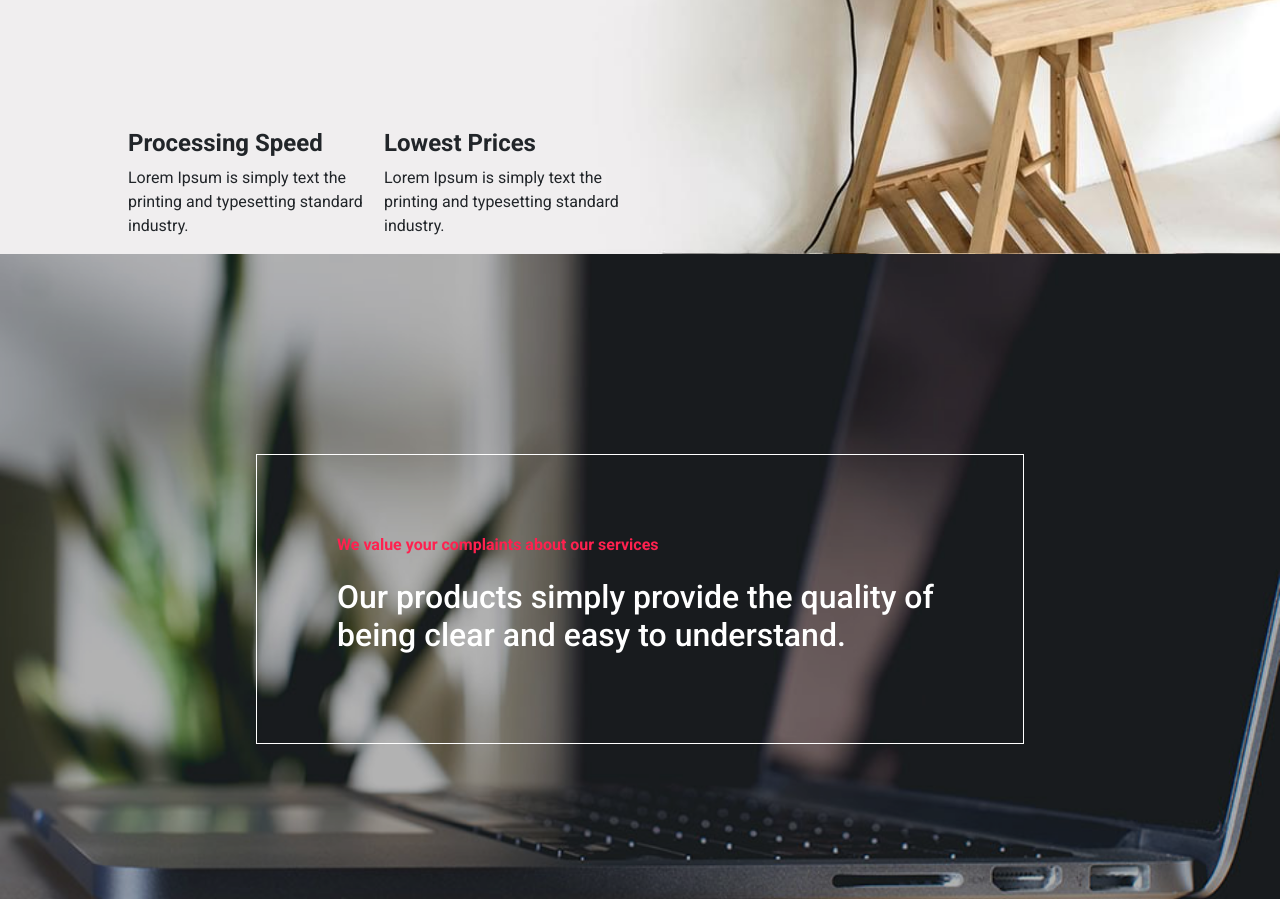
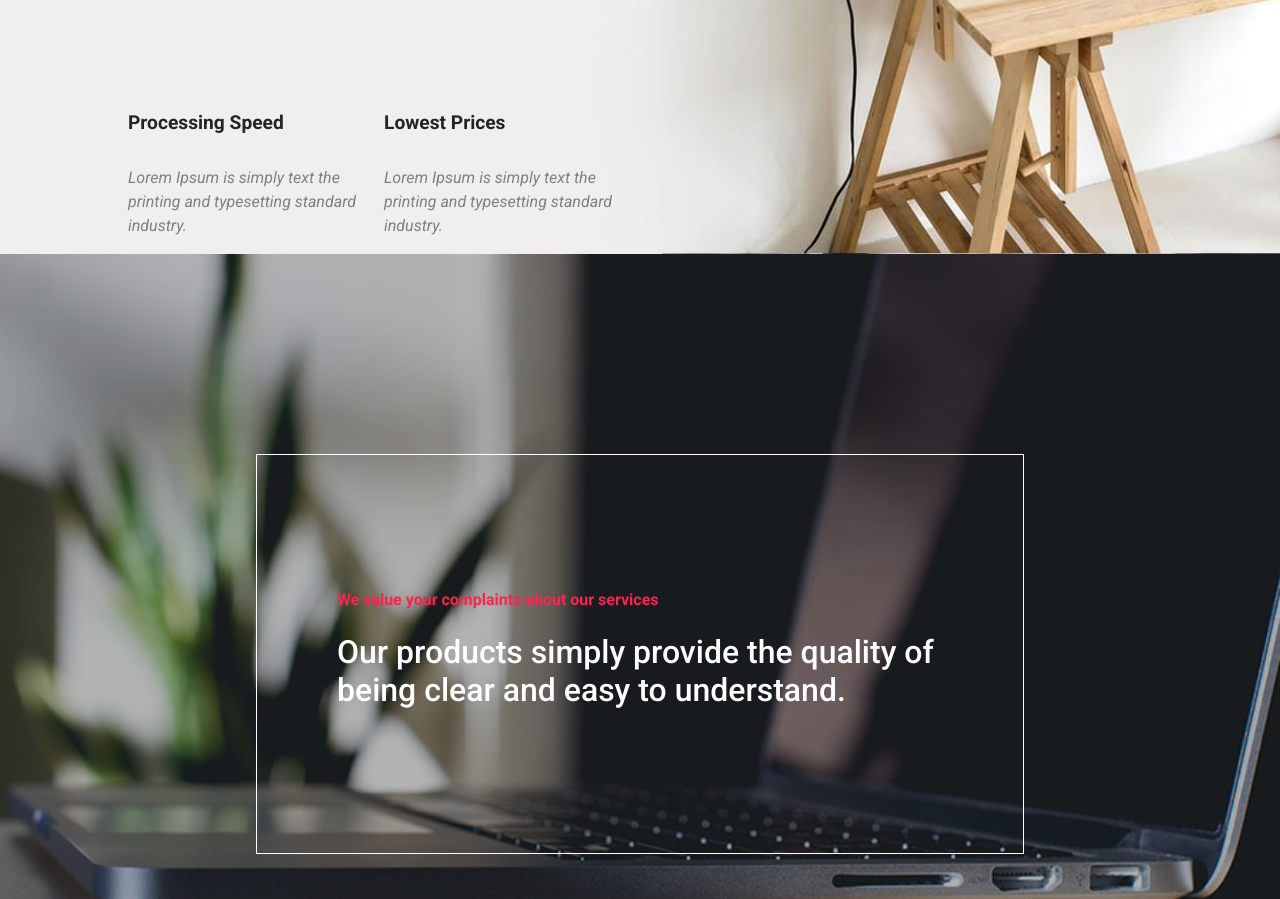
Before and after one commit to SidhantSIDHANT/nicePage-Studio-website, a website: page index.html in a window 1280 px wide. Shown: the part 4065-4964 px from the top of the page. Drawn offline with nearby package versions, Linux system fonts and the light colour scheme.

Commit message:
responsice

```diff
--- a/assets/css/style.css
+++ b/assets/css/style.css
@@ -70,6 +70,7 @@ section.experience-section-3 .box-height-shadow {
 .experience-section-4 .image-height,
 .black-box {
     height: 22rem;
+    max-height: auto;
     object-fit: cover;
     width: 100%;
     background-color: black;
@@ -117,6 +118,15 @@ section.digitalExperience-section-7 {
     position: relative;
 }
 
+.digitalExperience-section-7 h4{
+    font-size: 1.2rem;
+    margin-bottom: 2rem;
+}
+
+.digitalExperience-section-7 p{
+    font-style: italic;
+    color : #808080;
+}
 /* ourProducts-section-8 */
 
 .ourProducts-section-8 {
@@ -132,12 +142,17 @@ section.ourProducts-section-8::after {
 
 
 section.ourProducts-section-8 .outproducts-box {
+    min-height: 50%;
     width: 60%;
     position: absolute;
     top: 25%;
     left: 20%;
     border: 1px solid white;
     z-index: 5555;
+    display: flex;
+    justify-content: center;
+    /* align-items: center; */
+    flex-direction: column;
 }
 
 .outproducts-box h5 {
```
